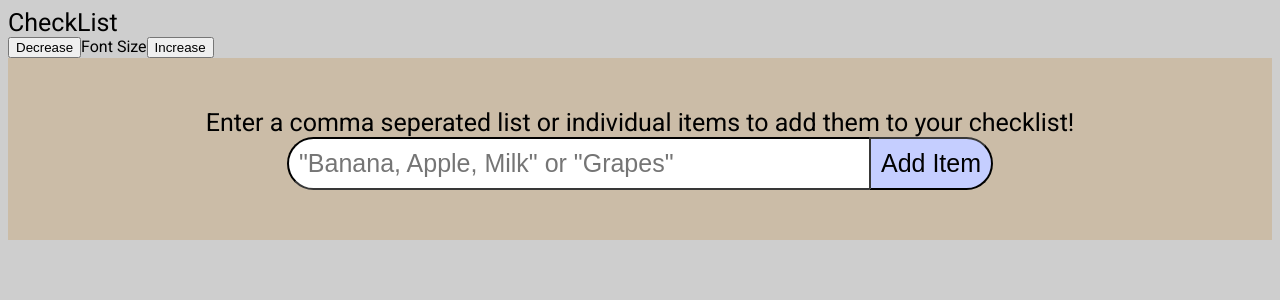
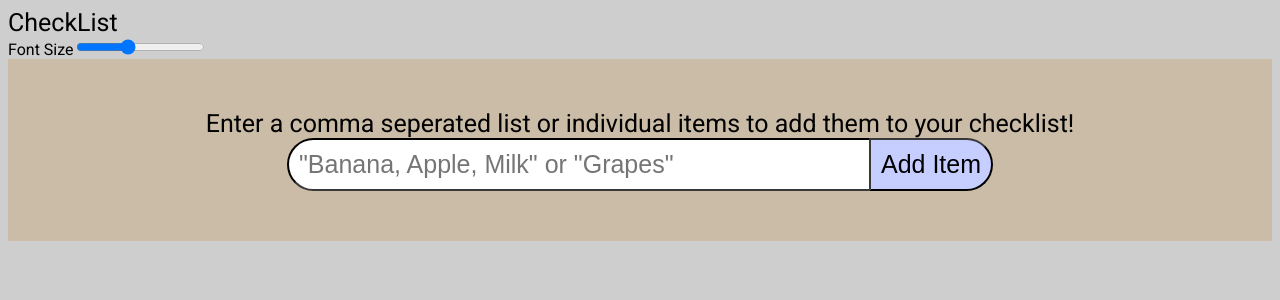
Before and after one commit to VeyGudTek/CheckList, a React (Vite) app: page / in a window 1280 px wide. Shown: the top 300 px of the page. Built offline with nearby package versions, Linux system fonts and the light colour scheme.

Commit message:
Changed font size Input to slider

```diff
--- a/src/CheckList.jsx
+++ b/src/CheckList.jsx
@@ -9,15 +9,6 @@ function CheckList() {
 
     const [checkList, setCheckList] = useState([])
     const [doneList, setDoneList] = useState([])
-
-    const adjustFontSize = (increase) => {
-        if (increase){
-            setFontSize(fontSize + 1)
-        }
-        else{
-            setFontSize(fontSize - 1)
-        }
-    }
 
     const handleSubmit = (e, text) => {
         e.preventDefault()
@@ -44,7 +35,7 @@ function CheckList() {
 
     return (
         <div>
-            <Settings adjustFontSize={adjustFontSize} fontSize={fontSize}/>
+            <Settings setFontSize={setFontSize} fontSize={fontSize}/>
             <Input handleSubmit={handleSubmit} fontSize={fontSize}/>
 
             {checkList.length != 0 && <Items items={checkList} moveItem={moveItem} startID={0} label={"CheckList"} fontSize={fontSize}/>}
--- a/src/Settings.jsx
+++ b/src/Settings.jsx
@@ -1,4 +1,4 @@
-function Settings({adjustFontSize, fontSize}){
+function Settings({setFontSize, fontSize}){
 
     return (
         <div>
@@ -6,13 +6,8 @@ function Settings({adjustFontSize, fontSize}){
                 CheckList
             </div>
             <div>
-                <button onClick={() => adjustFontSize(false)}>
-                    Decrease
-                </button>
-                    Font Size
-                <button onClick={() => adjustFontSize(true)}>
-                    Increase
-                </button>
+                Font Size
+                <input type="range" min="10" max="48" onChange={(e) => setFontSize(parseInt(e.target.value))} value={fontSize.toString()}/>
             </div>
         </div>
     )
```
